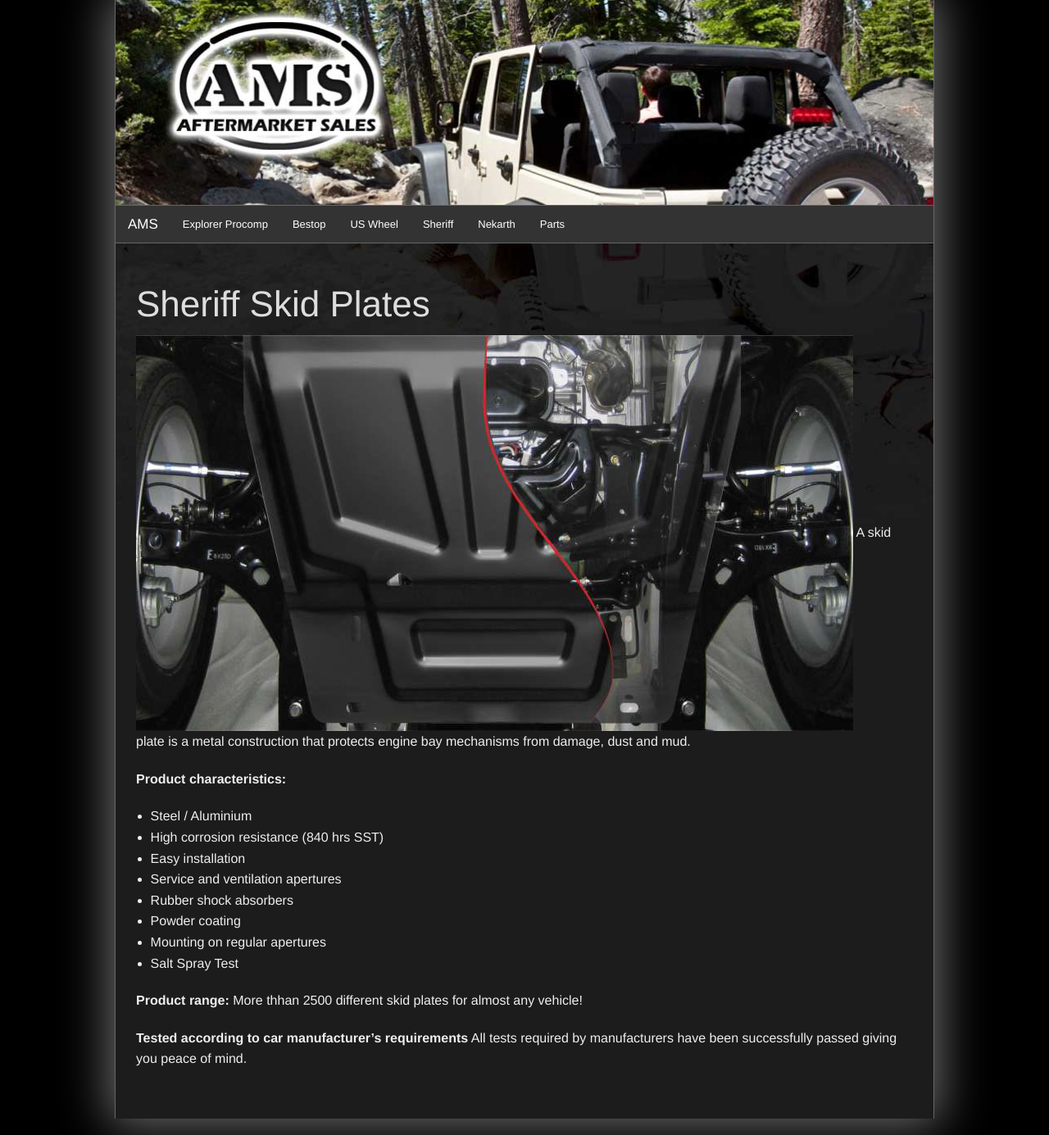
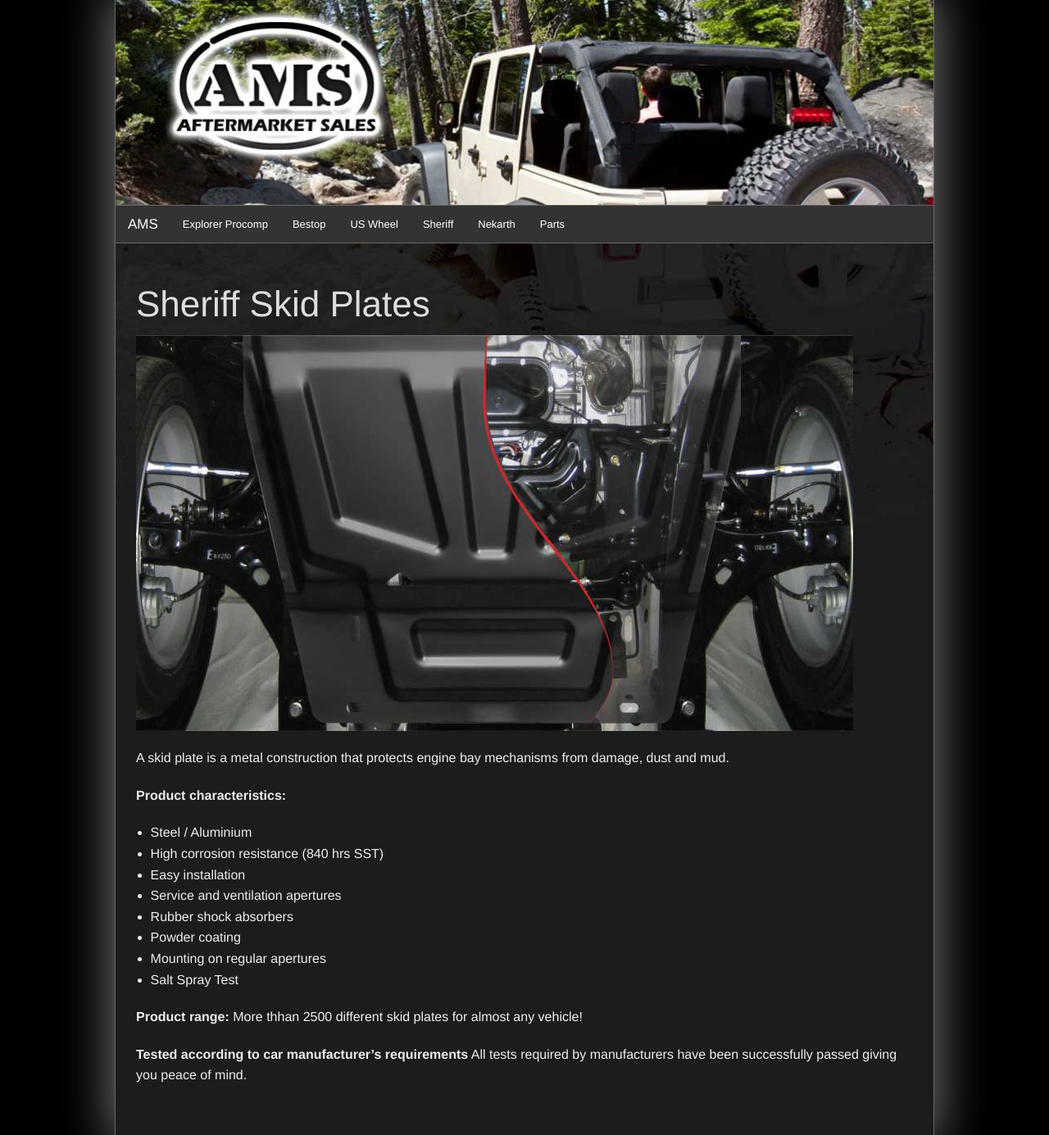
Before and after one commit to MachineTi/AMS, a Jekyll site: the page built from sheriff.md, in a window 1280 px wide. Shown: the whole page at 82% size. Built offline with Jekyll 4.4.1, drawn with Linux system fonts in a browser that asks for light colours.

Commit message:
Updated sheriff.md

```diff
--- a/sheriff.md
+++ b/sheriff.md
@@ -4,18 +4,20 @@
 ---
 
 #Sheriff Skid Plates
-![](/images/mainskid.jpg)
+
+<img src="/images/mainskid.jpg" align="center">
+
 A skid plate is a metal construction that protects engine bay mechanisms from damage, dust and mud.
 
 **Product characteristics:**
-- Steel / Aluminium
-- High corrosion resistance (840 hrs SST)
-- Easy installation
-- Service and ventilation apertures
-- Rubber shock absorbers
-- Powder coating
-- Mounting on regular apertures
-- Salt Spray Test
+* Steel / Aluminium
+* High corrosion resistance (840 hrs SST)
+* Easy installation
+* Service and ventilation apertures
+* Rubber shock absorbers
+* Powder coating
+* Mounting on regular apertures
+* Salt Spray Test
 
 **Product range:**
 More thhan 2500 different skid plates for almost any vehicle!
```
